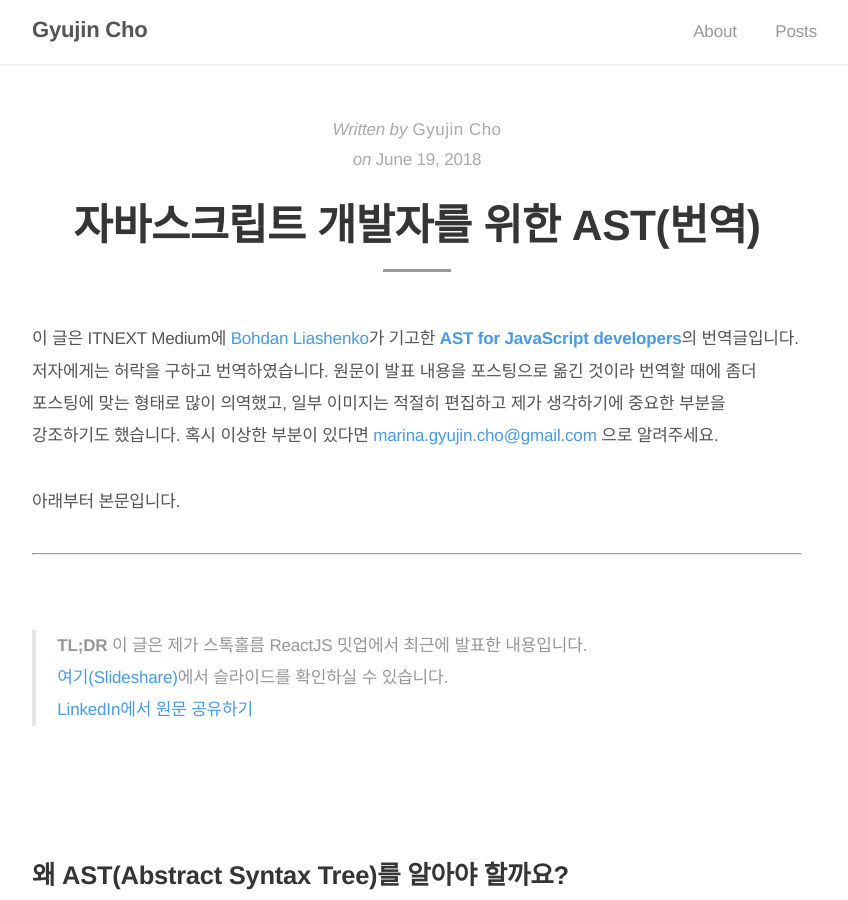
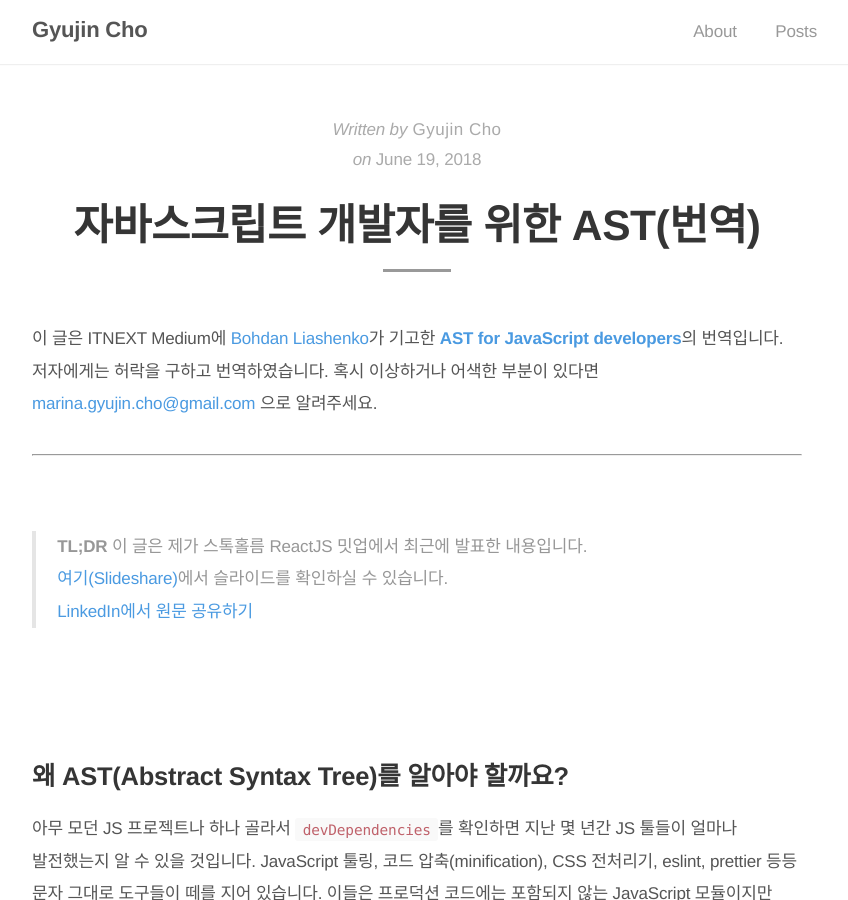
Before and after one commit to gyujincho/gyujincho.github.io, a Jekyll site: the page built from _posts/2018-06-19-AST-for-JS-devlopers.md, in a window 1280 px wide and 900 px high. Shown: the whole window, without its empty margins (223-1071 px from the left). Built offline with Jekyll 4.4.1, drawn with Linux system fonts in a browser that asks for light colours.

Commit message:
Remove redundant explanation about translation

```diff
--- a/_posts/2018-06-19-AST-for-JS-devlopers.md
+++ b/_posts/2018-06-19-AST-for-JS-devlopers.md
@@ -7,9 +7,7 @@ metaimage: "/assets/2018-06-19-AST/03.png"
 metatype: "article"
 ---
 
-이 글은 ITNEXT Medium에 [Bohdan Liashenko](https://www.linkedin.com/in/bohdan-liashenko-bb365854/)가 기고한 **[AST for JavaScript developers](https://itnext.io/ast-for-javascript-developers-3e79aeb08343)**의 번역글입니다. 저자에게는 허락을 구하고 번역하였습니다. 원문이 발표 내용을 포스팅으로 옮긴 것이라 번역할 때에 좀더 포스팅에 맞는 형태로 많이 의역했고, 일부 이미지는 적절히 편집하고 제가 생각하기에 중요한 부분을 강조하기도 했습니다. 혹시 이상한 부분이 있다면 [marina.gyujin.cho@gmail.com](mailto:marina.gyujin.cho@gmail.com) 으로 알려주세요.
-
-아래부터 본문입니다.
+이 글은 ITNEXT Medium에 [Bohdan Liashenko](https://www.linkedin.com/in/bohdan-liashenko-bb365854/)가 기고한 **[AST for JavaScript developers](https://itnext.io/ast-for-javascript-developers-3e79aeb08343)**의 번역입니다. 저자에게는 허락을 구하고 번역하였습니다. 혹시 이상하거나 어색한 부분이 있다면 [marina.gyujin.cho@gmail.com](mailto:marina.gyujin.cho@gmail.com) 으로 알려주세요.
 
 -----------
 <br>
```
Also changed, not shown: 3 other files.
